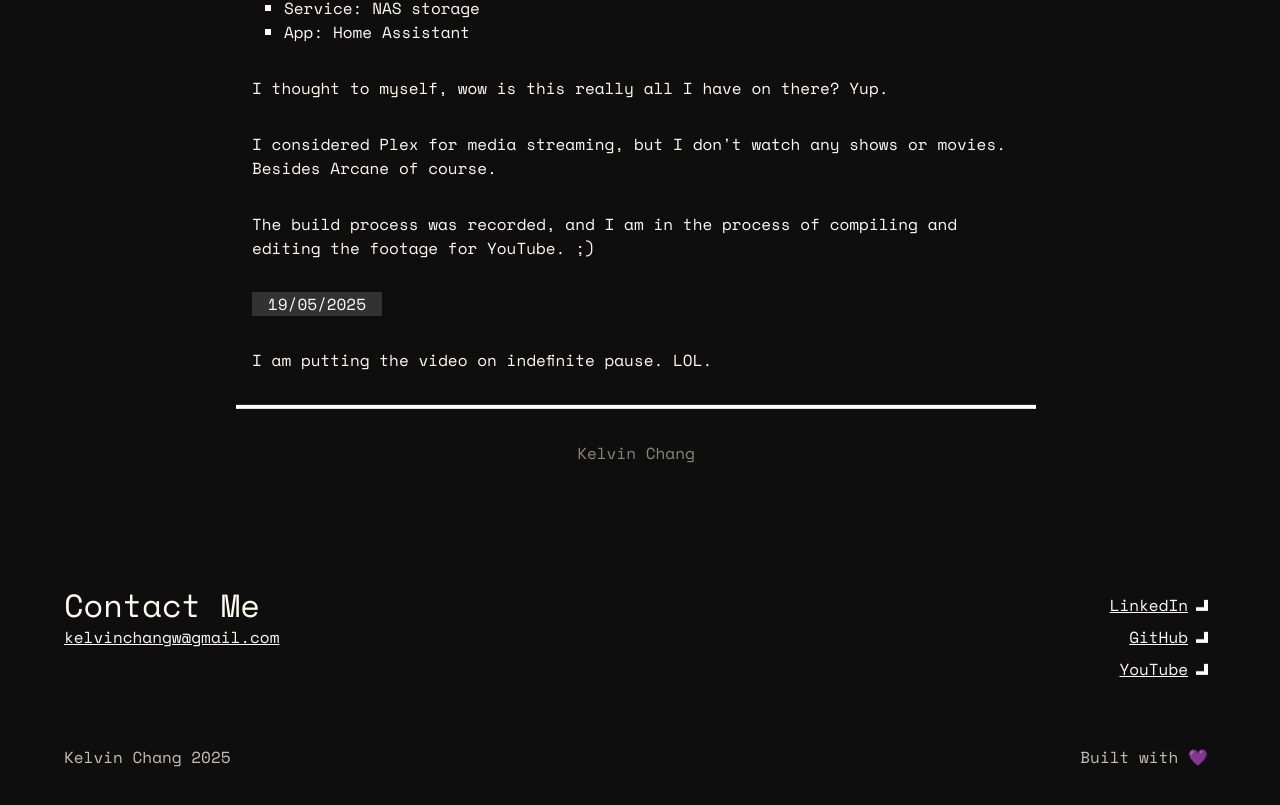
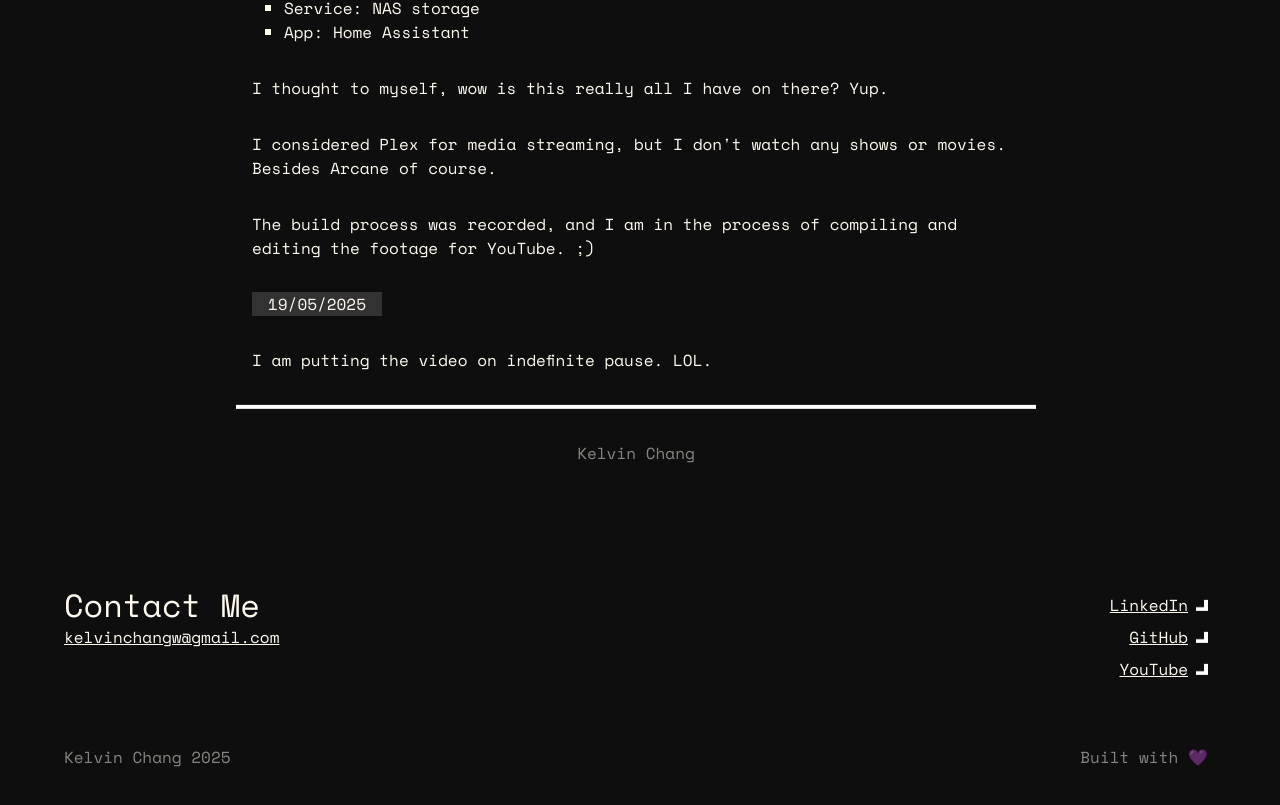
Before and after one commit to kelvinchangw/kelvinchang, a React (Vite) app: page /projects/project-noir in a window 1280 px wide. Shown: the part 1753-2558 px from the top of the page. Built offline with nearby package versions, Linux system fonts and the light colour scheme.

Commit message:
Darken copyright section for consistency

```diff
--- a/src/components/Footer/Footer.module.css
+++ b/src/components/Footer/Footer.module.css
@@ -47,7 +47,7 @@
 .copyrightAndBuiltWith {
     display: flex;
     justify-content: space-between;
-    opacity: 75%;
+    opacity: 50%;
 }
 
 @media (max-width: 480px) {
```
